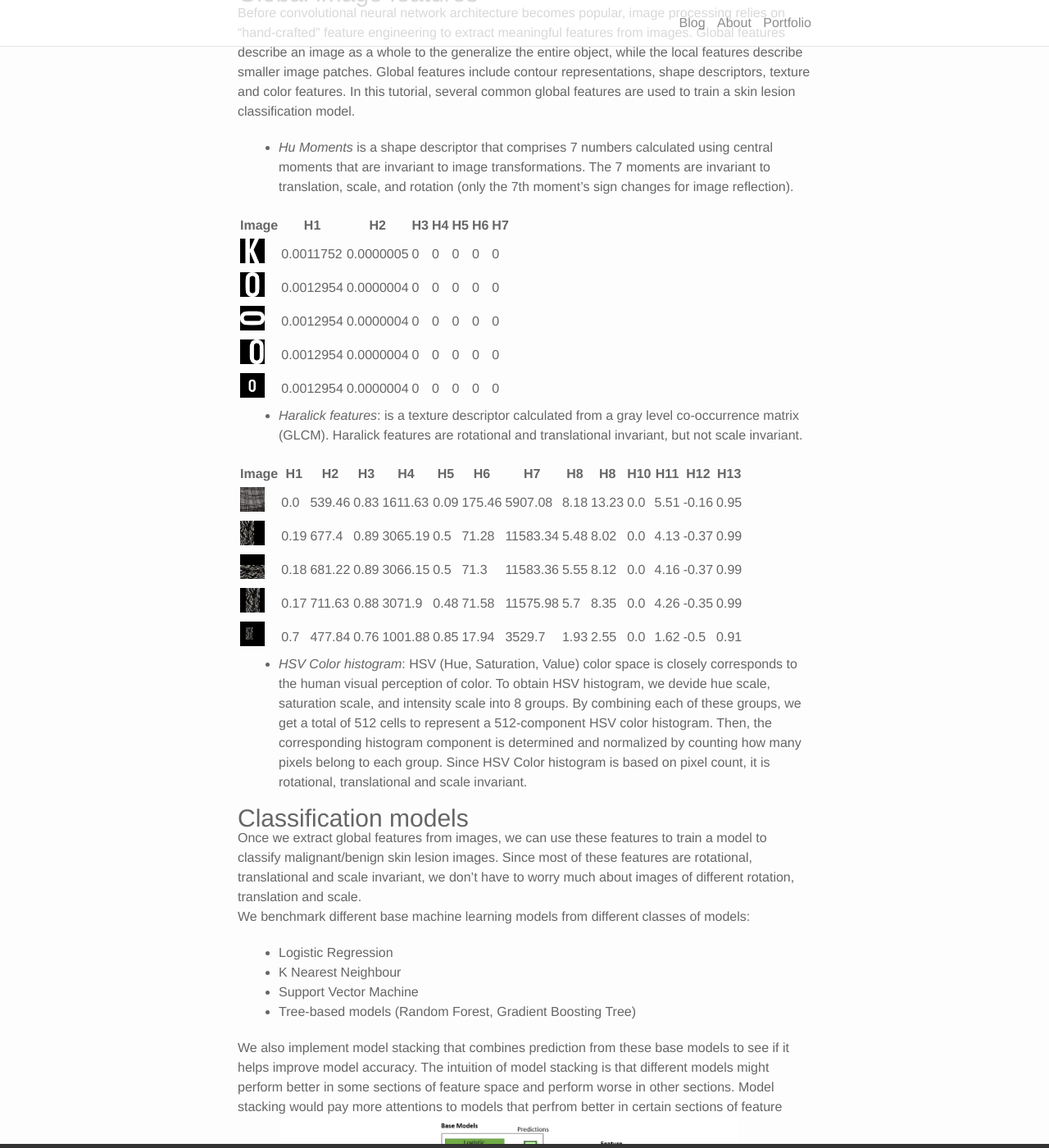
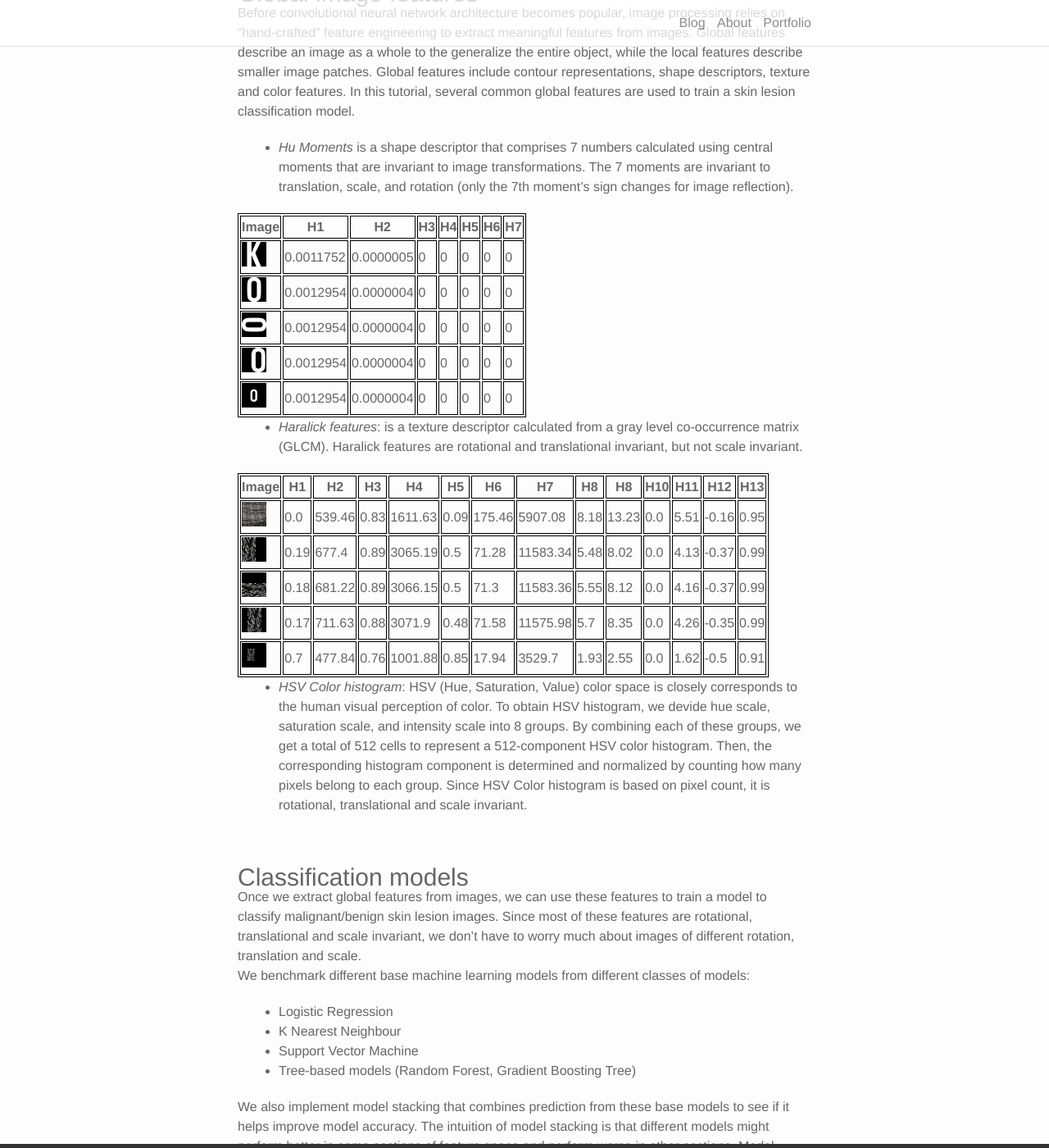
Before and after one commit to emeryanalytics/blog, a Jekyll site: the page built from _posts/2019-10-19-skin_lesion_classification_part_1.markdown, in a window 1280 px wide and 1400 px high, scrolled down 440 px. Shown: the whole window at 82% size. Built offline with Jekyll 4.4.1, drawn with Linux system fonts in a browser that asks for light colours; nearby versions of some CDN libraries.

Commit message:
Format post

```diff
--- a/_posts/2019-10-19-skin_lesion_classification_part_1.markdown
+++ b/_posts/2019-10-19-skin_lesion_classification_part_1.markdown
@@ -41,6 +41,7 @@ Global features include contour representations, shape descriptors, texture and
 
 * _HSV Color histogram_: HSV (Hue, Saturation, Value) color space is closely corresponds to the human visual perception of color. To obtain HSV histogram, we devide hue scale, saturation scale, and intensity scale into 8 groups. By combining each of these groups, we get a total of 512 cells to represent a 512-component HSV color histogram. Then, the corresponding histogram component is determined and normalized by counting how many pixels belong to each group. Since HSV Color histogram is based on pixel count, it is rotational, translational and scale invariant.
 
+<br/>
 ### Classification models
 Once we extract global features from images, we can use these features to train a model to classify malignant/benign skin lesion images. Since most of these features are rotational, translational and scale invariant, we don't have to worry much about images of different rotation, translation and scale.<br/>
 We benchmark different base machine learning models from different classes of models:
@@ -49,5 +50,5 @@ We benchmark different base machine learning models from different classes of mo
 * Support Vector Machine
 * Tree-based models (Random Forest, Gradient Boosting Tree)
 
-We also implement model stacking that combines prediction from these base models to see if it helps improve model accuracy. The intuition of model stacking is that different models might perform better in some sections of feature space and perform worse in other sections. Model stacking would pay more attentions to models that perfrom better in certain sections of feature space.
+We also implement model stacking that combines prediction from these base models to see if it helps improve model accuracy. The intuition of model stacking is that different models might perform better in some sections of feature space and perform worse in other sections. Model stacking would pay more attentions to models that perfrom better in certain sections of feature space.<br/>
 <img src="{{ site.baseurl }}/img/skin_lesion_stacking_model.jpg" alt="" width="80%"><br/>
--- a/_sass/_base.scss
+++ b/_sass/_base.scss
@@ -92,7 +92,9 @@ figcaption {
     font-size: $small-font-size;
 }
 
-
+table, th, td {
+  border: 1px solid black;
+}
 
 /**
  * Lists
```
